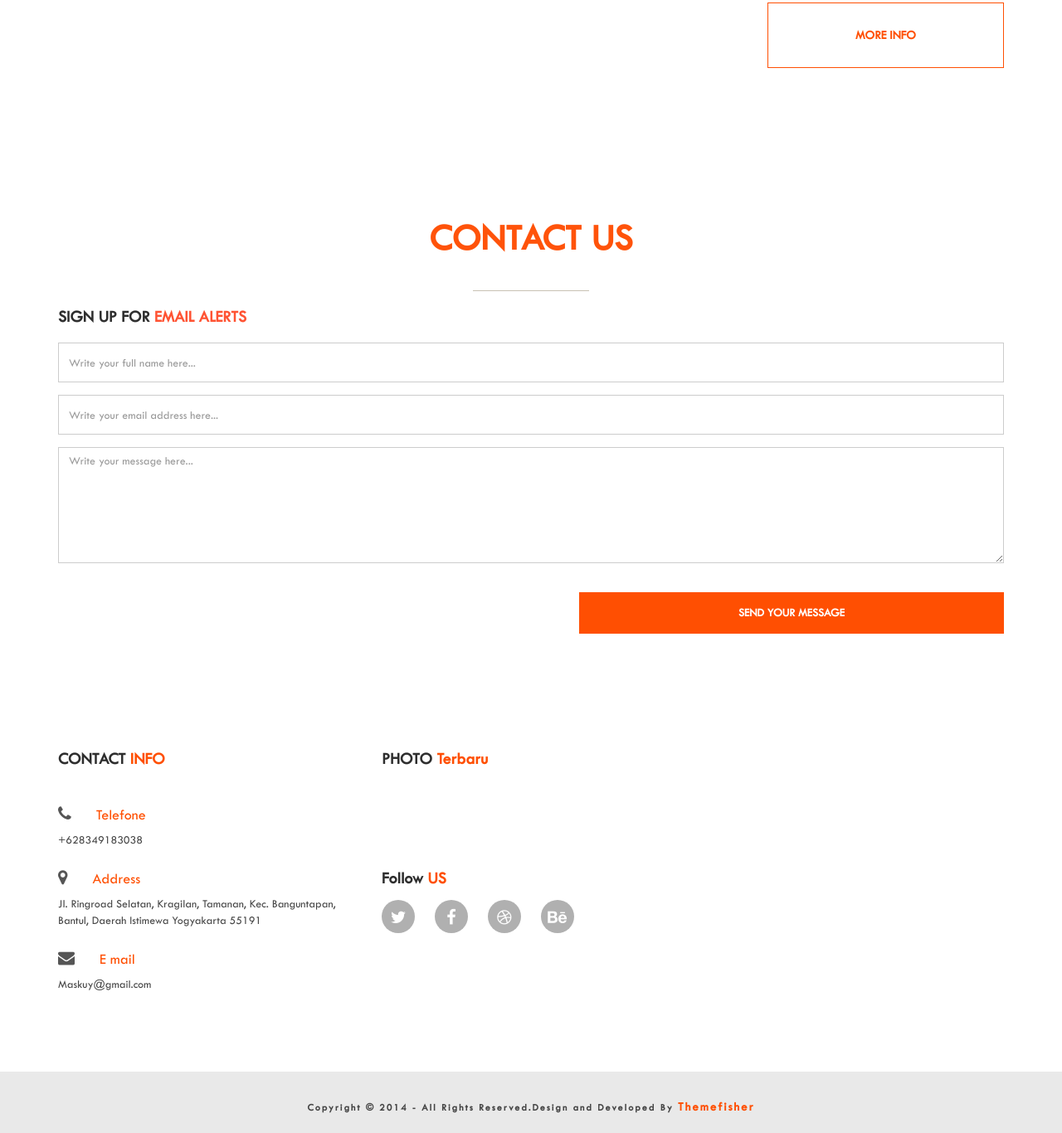
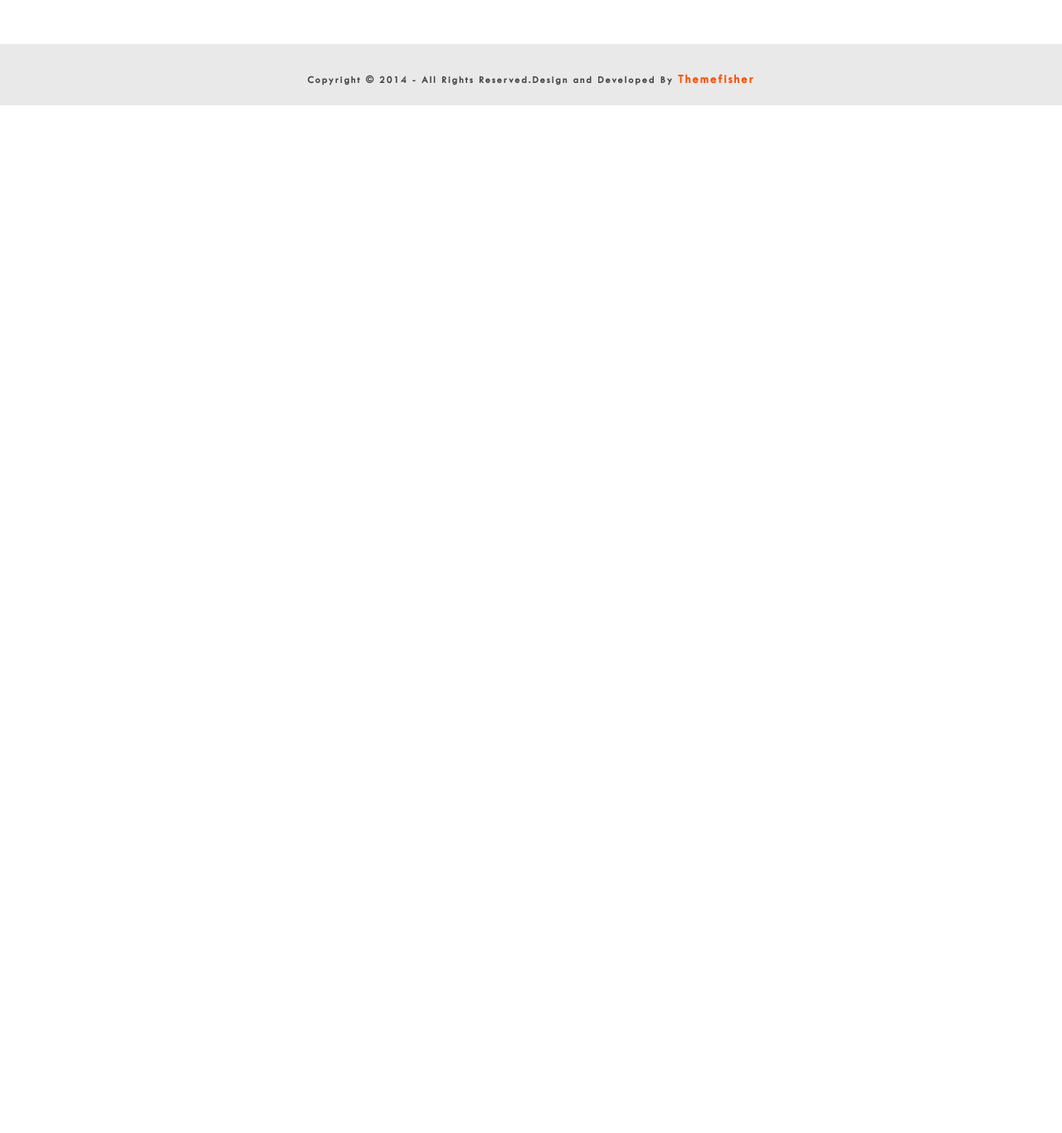
Before and after one commit to captaiinmelody/MASKUY, a plain HTML site: page salad.html in a window 1280 px wide. Shown: the part 1314-2680 px from the top of the page at 83% size. After the commit the page ends 1441 px from the top, so only its background shows below. Drawn offline with Linux system fonts and the light colour scheme.

Commit message:
Update salad.html

```diff
--- a/salad.html
+++ b/salad.html
@@ -3,7 +3,7 @@
     <head>
         <meta charset="utf-8">
         <meta http-equiv="X-UA-Compatible" content="IE=edge">
-        <title>Restaurant One Page HTML5 Template</title>
+        <title>RESEP SALAD TERMUDAH</title>
         <meta name="description" content="">
         <meta name="viewport" content="width=device-width, initial-scale=1">
         <link rel="stylesheet" href="css/owl.carousel.css">
@@ -50,7 +50,6 @@
                                 <li><a href="#about-us">Tentang Maskuy</a></li>
                                 <li><a href="#blog">Tentang Masakan</a></li>
                                 <li><a href="#price">Turorial</a></li>
-                                <li><a href="#contact-us">Contact</a></li>
                               </ul>
                             </div>
                           </div>
@@ -75,7 +74,6 @@
                                 <li class="wow fadeInUp" data-wow-duration="300ms" data-wow-delay="800ms">
                                     <div class="item">
                                         <div class="item-title">
-                                            <div class="border-bottom"></div><br>
                                             <iframe width="560" height="315" src="https://www.youtube.com/embed/U_lF_I-oOuk" frameborder="0" allow="accelerometer; autoplay; clipboard-write; encrypted-media; gyroscope; picture-in-picture" allowfullscreen></iframe>
                                         </div>
                                         <p>BAHAN UNTUK 2 PORSI:<br>
@@ -89,115 +87,12 @@
                                     </div>
                                 </li>
                             </ul>
-                            <a class="btn btn-default pull-right wow bounceIn" data-wow-duration="500ms" data-wow-delay="1200ms" href="#" role="button">More Info</a>
                         </div>
                     </div>
                 </div>
             </div>
         </div>
     </section>
-
-    <section id="contact-us">
-        <div class="container">
-            <div class="row">
-                <div class="col-md-12">
-                    <div class="block">
-                        <h1 class="heading wow fadeInUp" data-wow-duration="500ms" data-wow-delay="300ms"> <span>CONTACT US</span></h1>
-                        <h3 class="title wow fadeInLeft" data-wow-duration="500ms" data-wow-delay="300ms">Sign Up for <span>Email Alerts</span> </h3>
-                        <form>
-                            <div class="form-group wow fadeInDown" data-wow-duration="500ms" data-wow-delay="600ms">
-                                <input type="email" class="form-control" id="exampleInputEmail1" placeholder="Write your full name here...">
-                            </div>
-                            <div class="form-group wow fadeInDown" data-wow-duration="500ms" data-wow-delay="800ms">
-                                <input type="text" class="form-control" placeholder="Write your email address here...">
-                            </div>
-                            <div class="form-group wow fadeInDown" data-wow-duration="500ms" data-wow-delay="1000ms">
-                                <textarea class="form-control" rows="3" placeholder="Write your message here..."></textarea>
-                            </div>
-                        </form>
-                        <a class="btn btn-default wow bounceIn" data-wow-duration="500ms" data-wow-delay="1300ms" href="#" role="button">send your message</a>
-                    </div>
-                </div>
-            </div>
-        </div>
-    </section>
-    <section id="footer">
-        <div class="container">
-            <div class="row">
-                <div class="col-md-4">
-                    <div class="block wow fadeInLeft"  data-wow-delay="200ms">
-                        <h3>CONTACT <span>INFO</span></h3>
-                        <div class="info">
-                            <ul>
-                                <li>
-                                  <h4><i class="fa fa-phone"></i>Telefone</h4>
-                                  <p>+628349183038</p>
-
-                                </li>
-                                <li>
-                                  <h4><i class="fa fa-map-marker"></i>Address</h4>
-                                  <p>Jl. Ringroad Selatan, Kragilan, Tamanan, Kec. Banguntapan, Bantul, Daerah Istimewa Yogyakarta 55191</p>
-                                </li>
-                                <li>
-                                  <h4><i class="fa fa-envelope"></i>E mail</h4>
-                                  <p>Maskuy@gmail.com</p>
-
-                                </li>
-                            </ul>
-                        </div>
-                    </div>
-                </div>
-
-                <div class="col-md-4">
-                    <div class="block wow fadeInLeft"  data-wow-delay="1100ms">
-                        <div class="gallary">
-                            <h3>PHOTO <span>Terbaru</span></h3>
-                            <ul>
-                                <li>
-                                    <a href="#"><img src="images/photo/photo-1.jpg" alt=""></a>
-                                </li>
-                                <li>
-                                    <a href="#"><img src="images/photo/photo-2.jpg" alt=""></a>
-                                </li>
-                                <li>
-                                    <a href="#"><img src="images/photo/photo-3.jpg" alt=""></a>
-                                </li>
-                                <li>
-                                    <a href="#"><img src="images/photo/photo-4.jpg" alt=""></a>
-                                </li>
-                            </ul>
-                        </div>
-                        <div class="social-media-link">
-                            <h3>Follow <span>US</span></h3>
-                            <ul>
-                                <li>
-                                    <a href="#">
-                                        <i class="fa fa-twitter"></i>
-                                    </a>
-                                </li>
-                                <li>
-                                    <a href="#">
-                                        <i class="fa fa-facebook"></i>
-                                    </a>
-                                </li>
-                                <li>
-                                    <a href="#">
-                                        <i class="fa fa-dribbble"></i>
-                                    </a>
-                                </li>
-                                <li>
-                                    <a href="#">
-                                        <i class="fa fa-behance"></i>
-                                    </a>
-                                </li>
-                            </ul>
-                        </div>
-                    </div>
-                </div>
-            </div>
-        </div>
-    </section>
-
     <footer id="footer-bottom">
         <div class="container">
              <div class="row">
```
